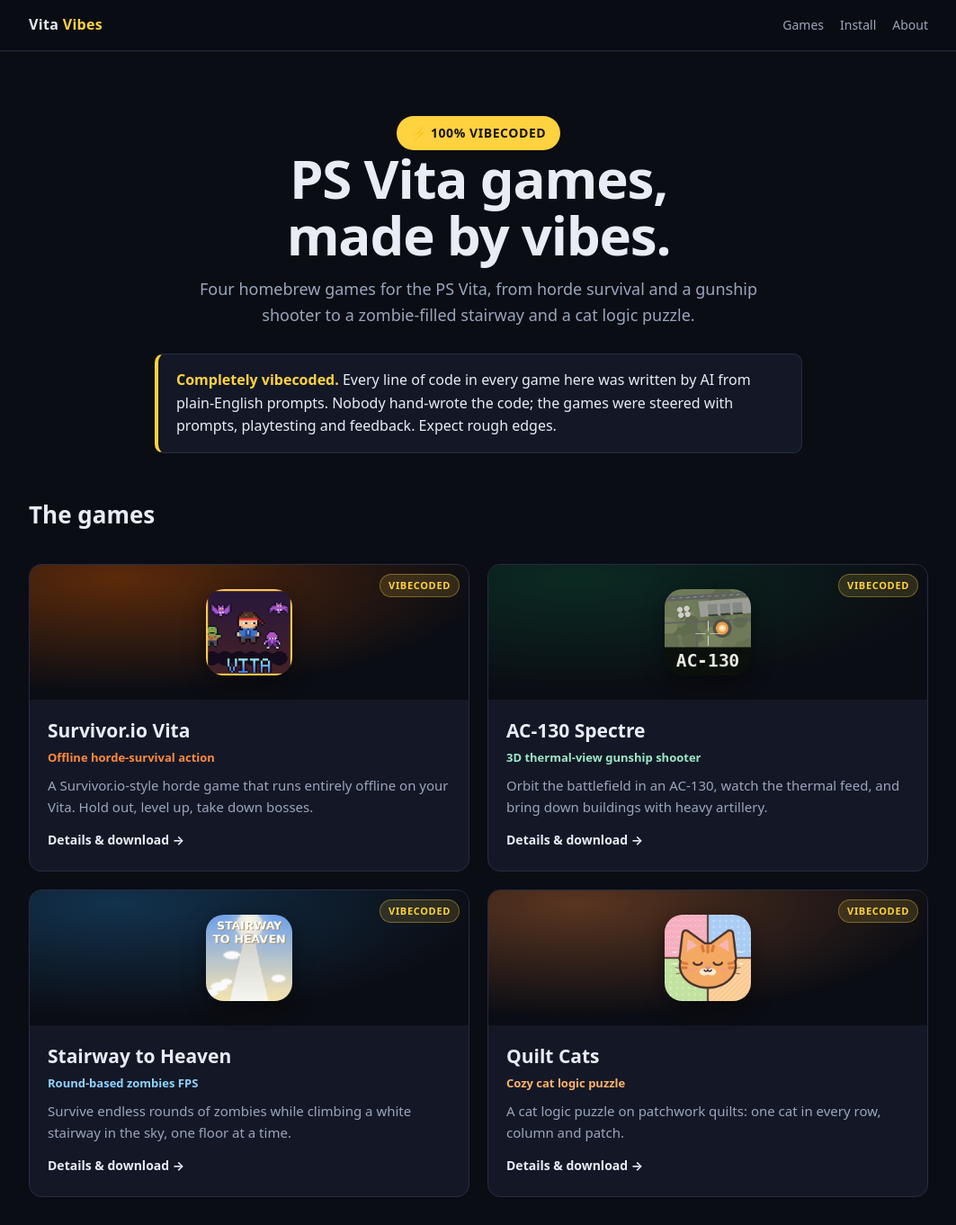
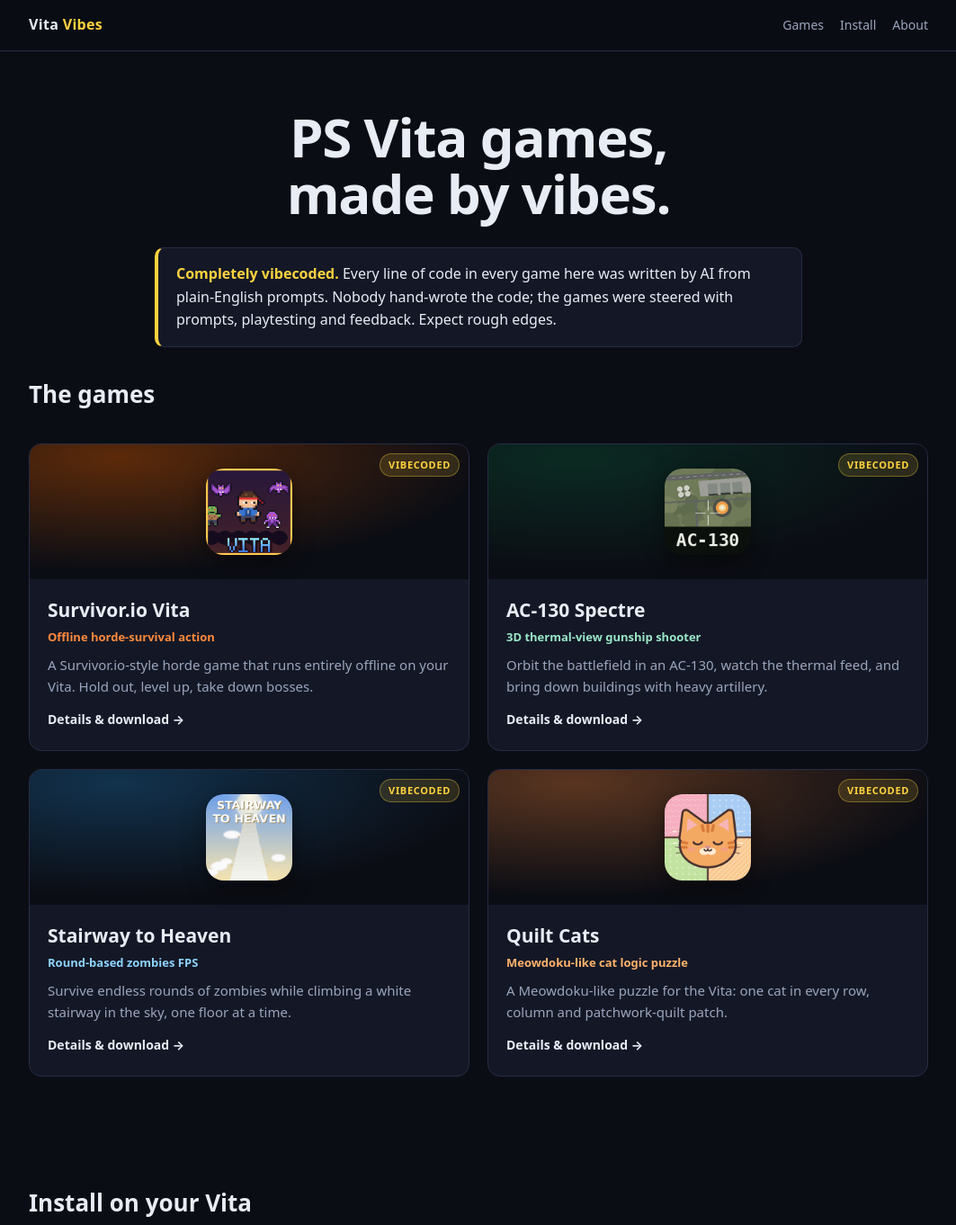
Before and after one commit to MrManHeadQuarters/Vita-Vibecoded-Games, a plain HTML site: page index.html in a window 1280 px wide. Shown: the top 1362 px of the page at 90% size, without its empty margins (108-1171 px from the left). Drawn offline with Linux system fonts and the light colour scheme.

Commit message:
Tidy home hero and call Quilt Cats Meowdoku-like
Remove the "100% vibecoded" badge and the subtitle under the home page
title; say outright that Quilt Cats is a Meowdoku-like game.

Co-Authored-By: Claude Sonnet 5.5 <noreply@anthropic.com>
Claude-Session: https://claude.ai/code/session_01VuyQYSgdohyfdV4ppkV7WK

```diff
--- a/index.html
+++ b/index.html
@@ -16,9 +16,7 @@
 </div></header>
 
 <div class="hero"><div class="wrap">
-<span class="badge">⚡ 100% vibecoded</span>
 <h1>PS Vita games,<br>made by vibes.</h1>
-<p class="lead">Four homebrew games for the PS Vita, from horde survival and a gunship shooter to a zombie-filled stairway and a cat logic puzzle.</p>
 <div class="banner"><strong>Completely vibecoded.</strong> Every line of code in every game here was written by AI from plain-English prompts. Nobody hand-wrote the code; the games were steered with prompts, playtesting and feedback. Expect rough edges.</div>
 </div></div>
 
@@ -42,8 +40,8 @@
 </a>
 <a class="card" href="games/quilt-cats.html" style="--accent:#ffb26b;--accent2:#5a3520">
 <div class="art"><img src="img/quiltcats.png" alt="Quilt Cats icon" class="gicon"><span class="pill vb">Vibecoded</span></div>
-<div class="body"><h3>Quilt Cats</h3><div class="tag">Cozy cat logic puzzle</div>
-<p>A cat logic puzzle on patchwork quilts: one cat in every row, column and patch.</p><span class="more">Details &amp; download →</span></div>
+<div class="body"><h3>Quilt Cats</h3><div class="tag">Meowdoku-like cat logic puzzle</div>
+<p>A Meowdoku-like puzzle for the Vita: one cat in every row, column and patchwork-quilt patch.</p><span class="more">Details &amp; download →</span></div>
 </a>
 </div></section>
 
--- a/style.css
+++ b/style.css
@@ -10,7 +10,7 @@ header.site .wrap{display:flex;align-items:center;justify-content:space-between;
 .brand b{color:var(--hl)}
 nav a{margin-left:18px;color:var(--muted);text-decoration:none;font-size:14px}
 nav a:hover{color:var(--text)}
-.hero{padding:72px 0 40px;text-align:center}
+.hero{padding:64px 0 24px;text-align:center}
 .hero h1{font-size:clamp(34px,6vw,60px);line-height:1.05;margin:0 0 14px;letter-spacing:-.02em}
 .hero p.lead{color:var(--muted);max-width:640px;margin:0 auto 22px;font-size:18px}
 .badge{display:inline-flex;align-items:center;gap:8px;background:var(--hl);color:#1a1500;font-weight:800;padding:8px 16px;border-radius:999px;font-size:14px;letter-spacing:.04em;text-transform:uppercase}
```
Also changed, not shown: games/quilt-cats.html (+4 -4 lines).
